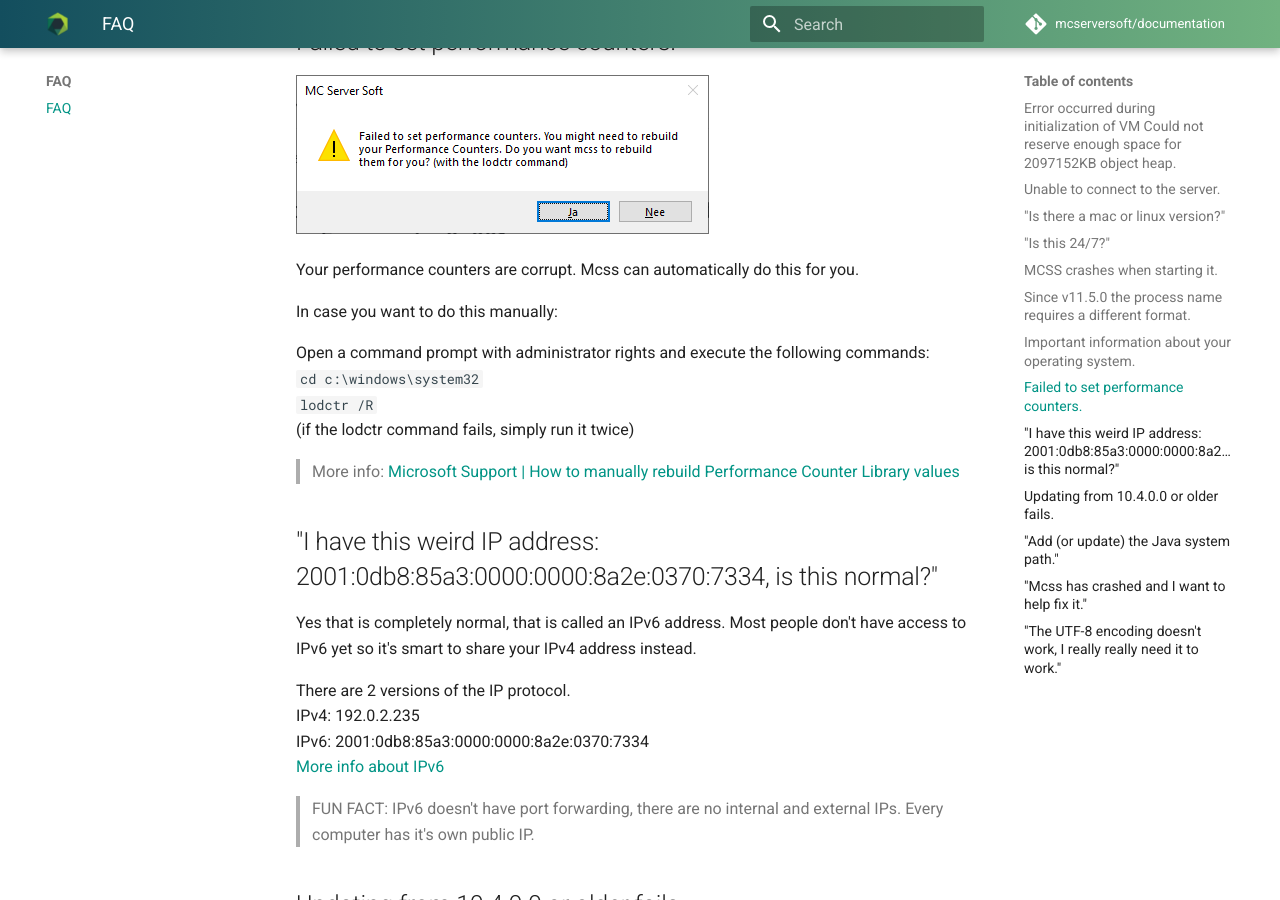
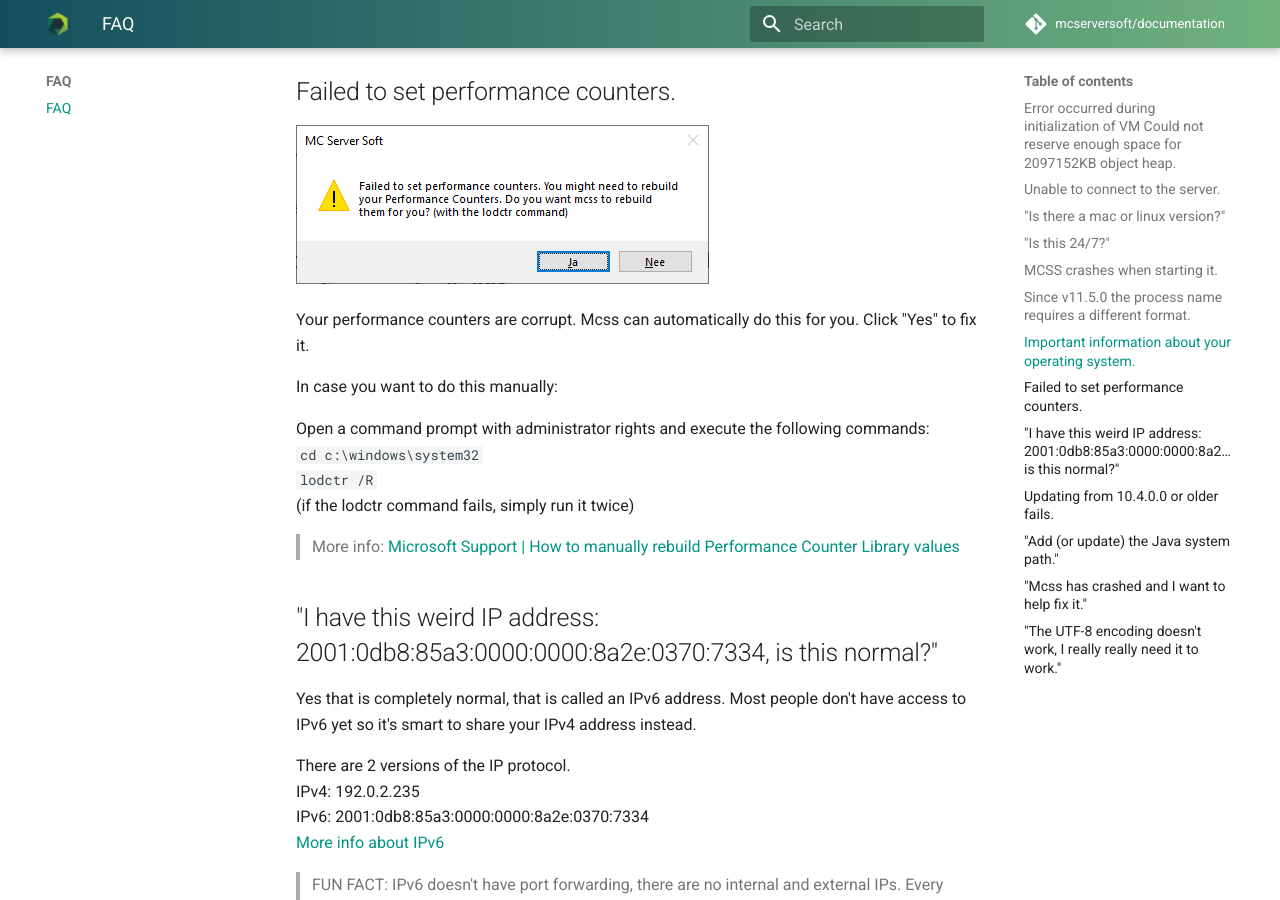
Before and after one commit to mcserversoft/documentation, an MkDocs documentation site: the page built from docs/faq.md, in a window 1280 px wide and 900 px high, scrolled down 2320 px. Built offline with MkDocs 1.6.1 and Material for MkDocs 9.7.7, drawn with Linux system fonts in a browser that asks for light colours; comment, search, counter and statistics services are not loaded.

Commit message:
Updated faq

```diff
--- a/docs/faq.md
+++ b/docs/faq.md
@@ -80,7 +80,7 @@
 
 ![Screenshot of failed to set performance counters dialog](assets/screenshots/dialog_performance_counters.png)
 
-Your performance counters are corrupt. Mcss can automatically do this for you.
+Your performance counters are corrupt. Mcss can automatically do this for you. Click "Yes" to fix it.
 
 In case you want to do this manually:
 
```
Also changed, not shown: docs/assets/screenshots/dialog_outdated_os_powershell.png.
